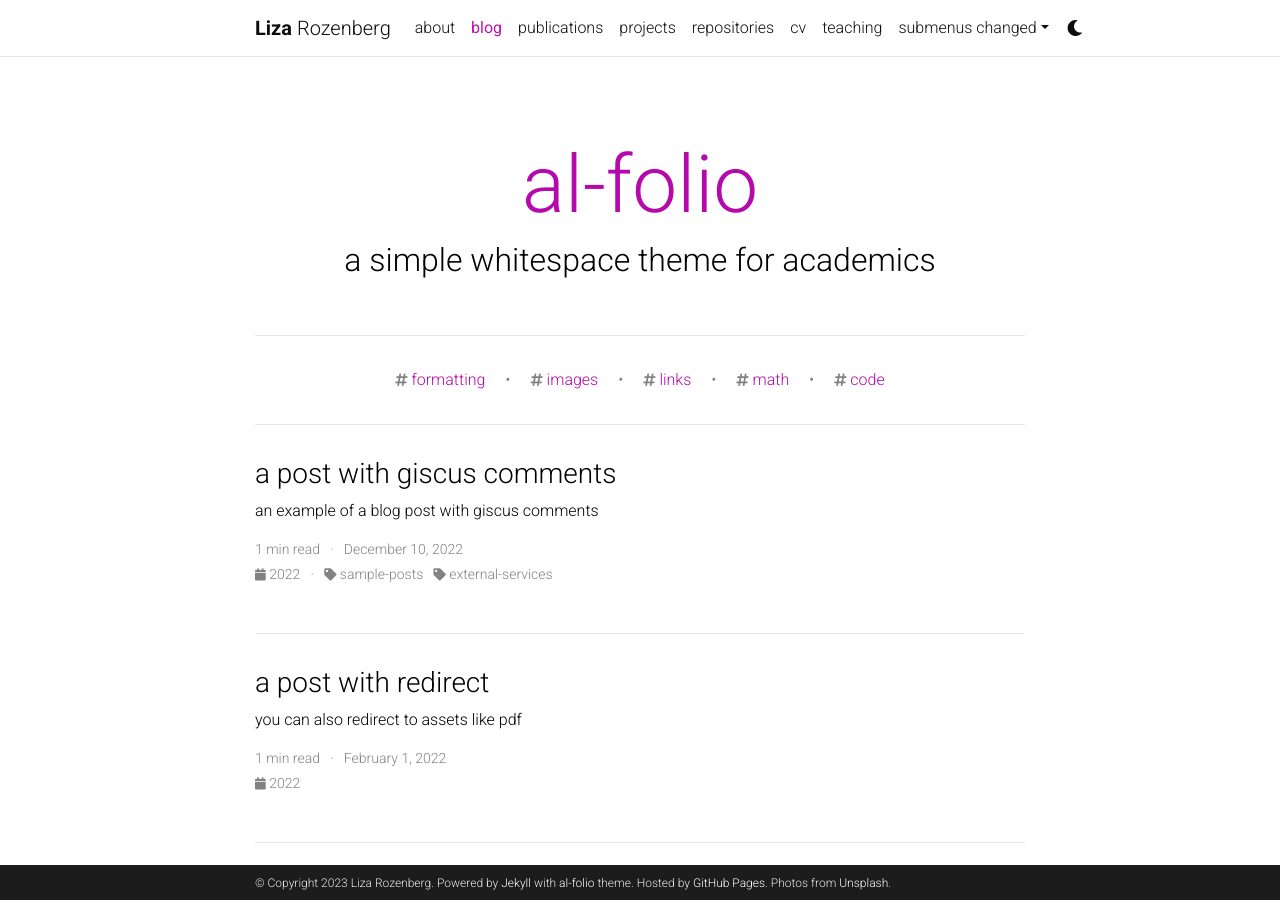
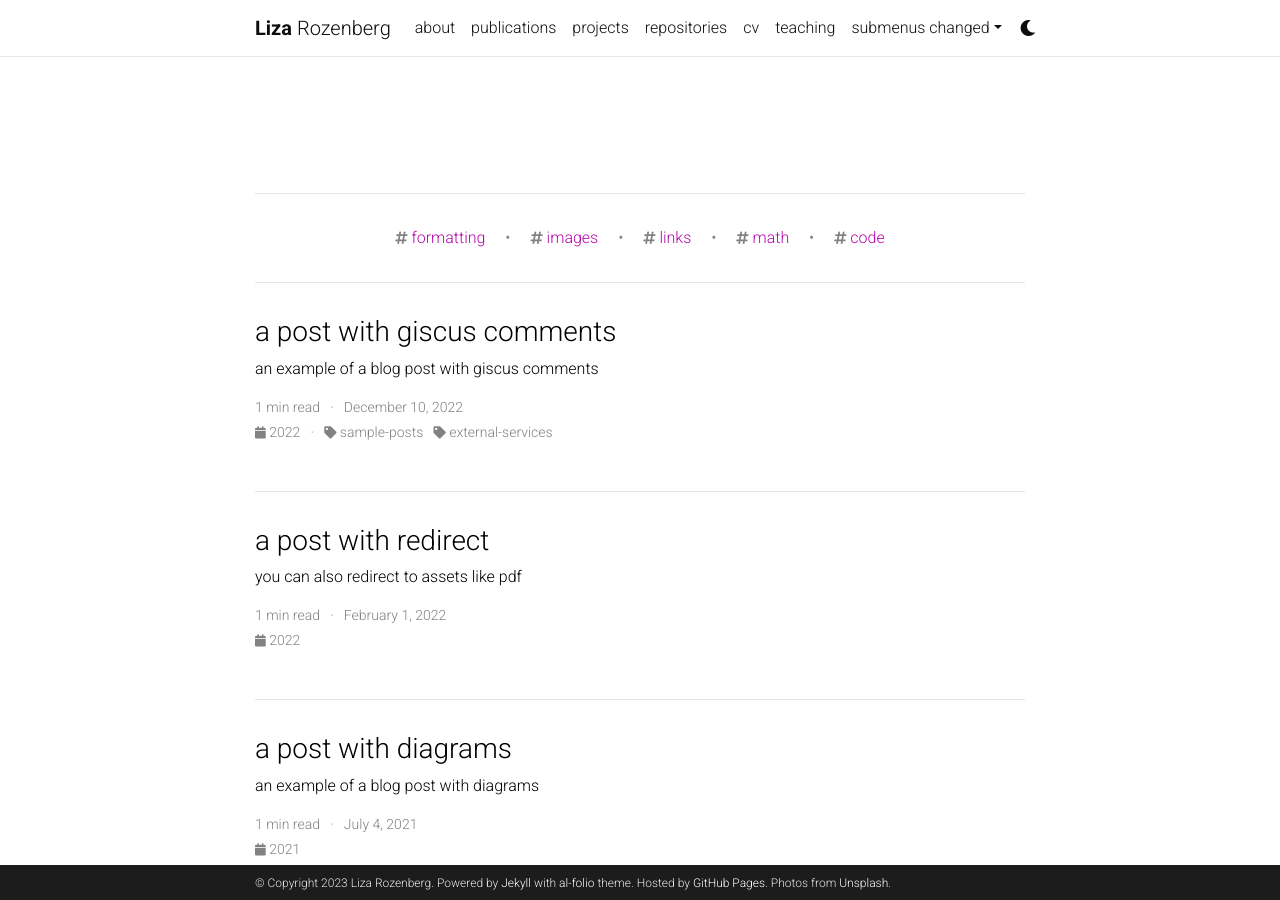
Before and after one commit to acequark/acequark.github.io, a Jekyll site: the page built from blog/index.html, in a window 1280 px wide and 900 px high. Built offline with Jekyll 4.4.1, drawn with Linux system fonts in a browser that asks for light colours; the list of posts is cut into pages by our own code; comment, search, counter and statistics services are not loaded; a style sheet for code colours, icons or effects is not loaded.

Commit message:
Update _config.yml

```diff
--- a/_config.yml
+++ b/_config.yml
@@ -69,7 +69,7 @@
 
 github_username: # your GitHub user name
 gitlab_username: # your GitLab user name
-# twitter_username: # your Twitter handle
+twitter_username: # your Twitter handle
 mastodon_username: # your mastodon instance+username in the format instance.tld/@username
 linkedin_username: # your LinkedIn user name
 telegram_username: # your Telegram user name
@@ -114,9 +114,9 @@
 # Blog
 # -----------------------------------------------------------------------------
 
-blog_name: al-folio # blog_name will be displayed in your blog page
-blog_nav_title: blog # your blog must have a title for it to be displayed in the nav bar
-blog_description: a simple whitespace theme for academics
+blog_name: # blog_name will be displayed in your blog page
+blog_nav_title: # your blog must have a title for it to be displayed in the nav bar
+blog_description:
 permalink: /blog/:year/:title/
 
 # Pagination
```
